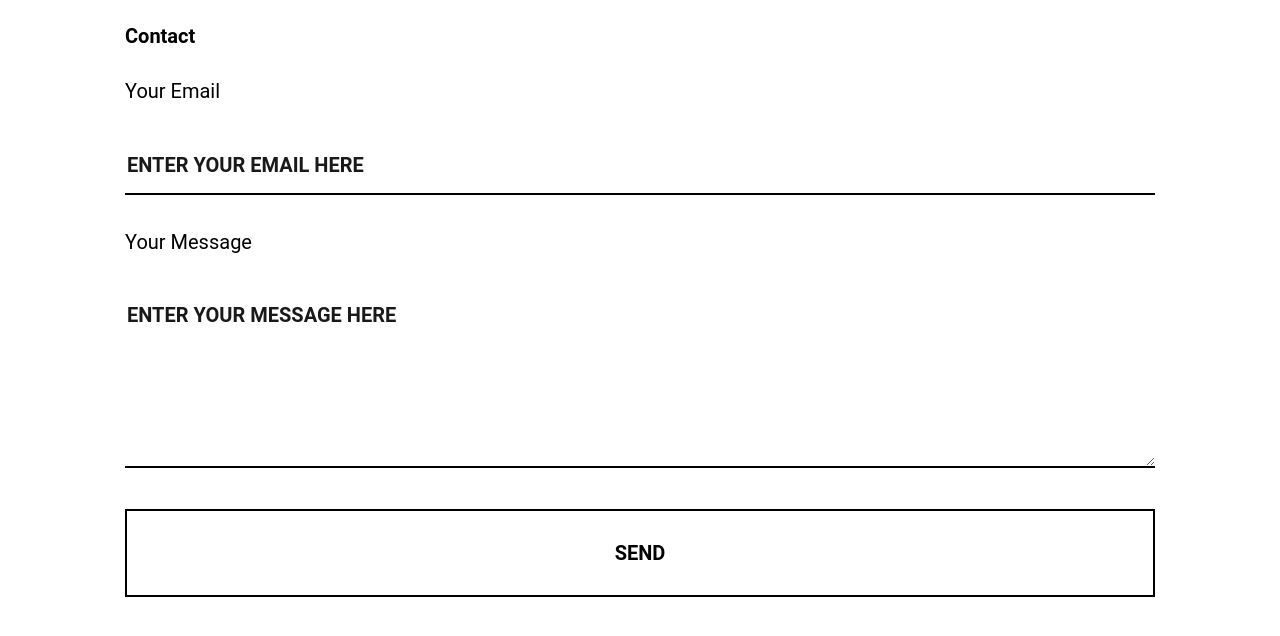
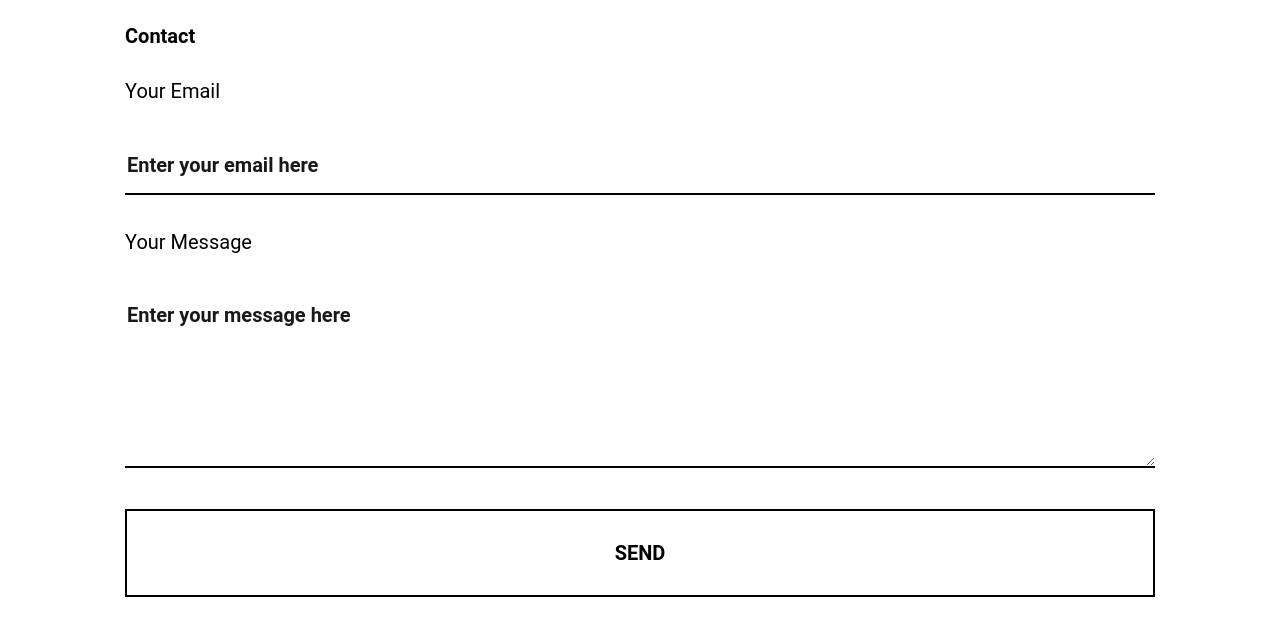
Before and after one commit to gupta-ji6/SparkSKIT, a plain HTML site: page contact.html in a window 1280 px wide. Shown: the part 556-1192 px from the top of the page. Drawn offline with Linux system fonts and the light colour scheme; some packages are replaced by stand-ins of ours.

Commit message:
changed case in contact

```diff
--- a/contact.html
+++ b/contact.html
@@ -141,9 +141,9 @@
                             <form method="POST" action="https://formspree.io/skit.spark@gmail.com">
                                 <p class="black-color">Your Email</p>
                                 <input type="hidden" name="_subject" value="Contact request from personal website" />
-                                <input type="email" name="_replyto" placeholder="Enter your email here" required>
+                                <input type="email" name="_replyto" placeholder="Enter your email here" style="text-transform:none" required>
                                 <p class="black-color">Your Message</p>
-                                <textarea name="message" placeholder="Enter your message here" required></textarea>
+                                <textarea name="message" placeholder="Enter your message here" style="text-transform:none" required></textarea>
                                 <input type="submit" value="SEND"></button>
                             </form>
                         </div>
```
